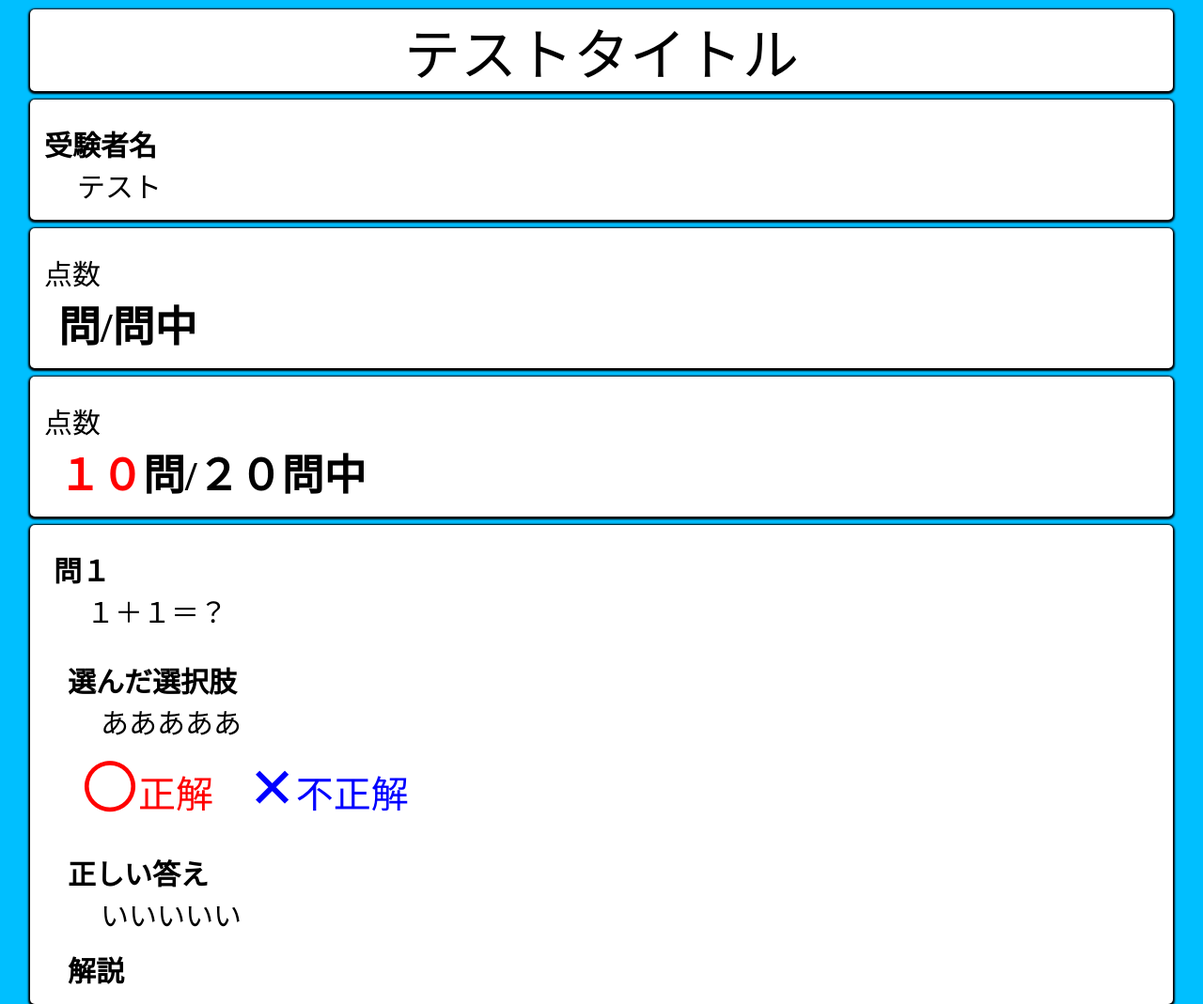
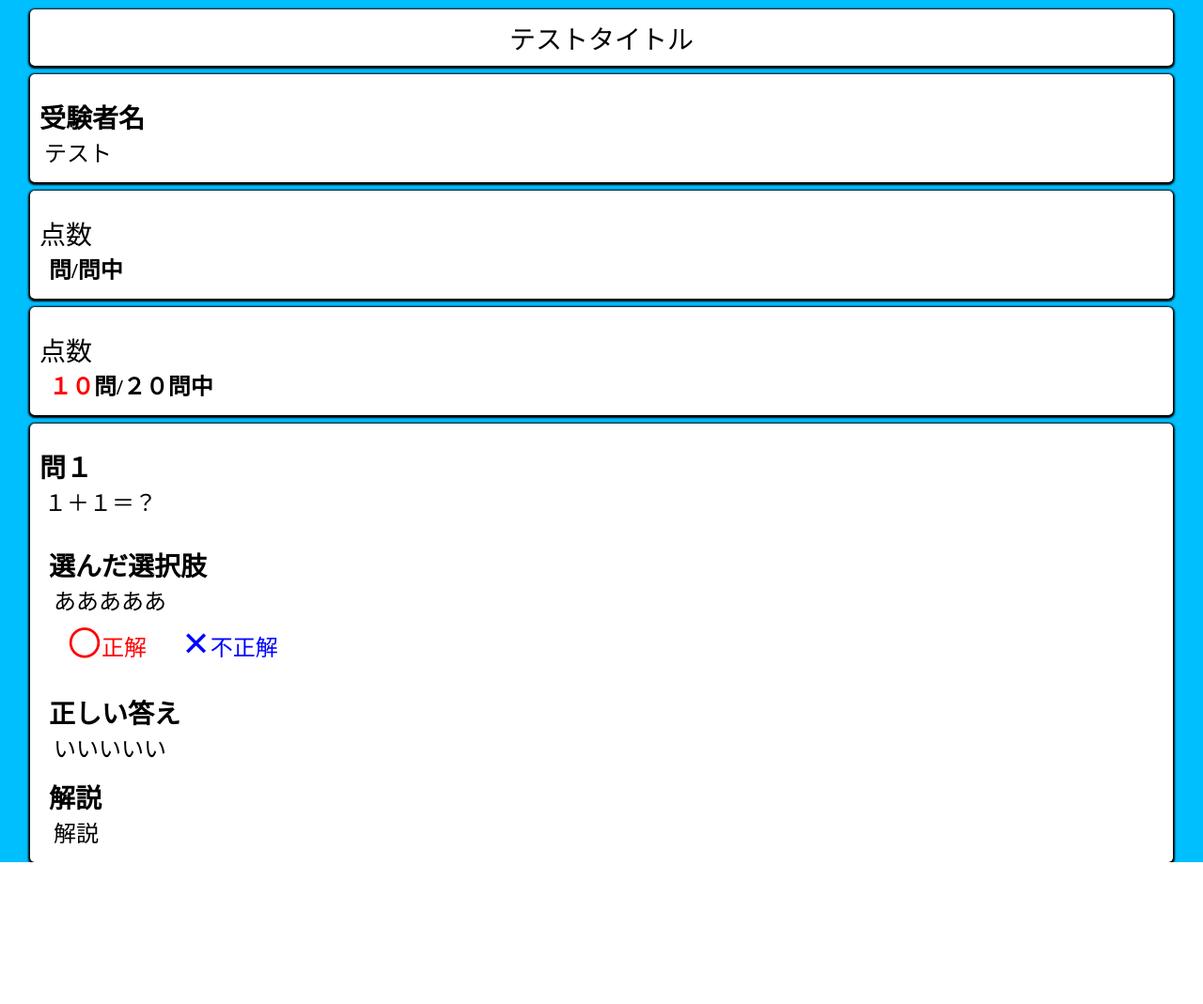
Before and after one commit to TeamB-2025W/sakumonkun, a Django app: template project/app/templates/app/exam/exam_result.html in a window 1280 px wide. Shown: the whole page at 94% size. After the commit the page ends 918 px from the top, so only its background shows below. Run offline with Django 4.2, Linux system fonts and the light colour scheme; the template is opened without the code that fills it, so the values that code supplies are empty.

Commit message:
result画面表示の細かな修正

```diff
--- a/project/app/static/css/result.css
+++ b/project/app/static/css/result.css
@@ -19,12 +19,11 @@
 .result_header {
     background-color: white;
     min-width: 95vw;
-    font-size: 40px;
     font-weight: 200;
     border-radius: 5px;
     text-align: center;
     box-shadow: 0 1px 2px 2px black;
-    margin-top: 10px;
+    margin: 10px 0 0 0;
 }
 
 .result_container {
@@ -39,42 +38,40 @@
 }
 
 .exam_title {
-    font-size: 60px;
+    font-size: 28px;
+    margin: 10px 0 10px 0;
 }
 
 .result_title {
-    margin-left: 15px;
+    margin-left: 10px;
     margin-top: 15px;
-    font-size: 30px;
+    font-size: 28px;
 }
 
 .result_text {
-    margin-left: 50px;
+    margin-left: 15px;
+    font-size: 24px;
 }
 
 .result_score {
-    margin-left: 30px;
+    margin-left: 20px;
 }
 
 .score {
     color: red;
 }
 
-.question_box {
-    margin-left: 10px;
- }
-
 .selected_choice {
-  margin-left: 15px;
+  margin-left: 10px;
   margin-top: 30px;
 }
 
 .judge {
-    font-size: 40px;
+    font-size: 24px;
 }
 
 .judge_icon {
-    font-size: 60px;
+    font-size: 36px;
     margin-left: 30px;
 }
 
--- a/project/app/templates/app/exam/exam_result.html
+++ b/project/app/templates/app/exam/exam_result.html
@@ -38,7 +38,7 @@
             {% for answer in answer_list %}
             <div class="result_container">
                 <div class="question_box" id="question1">
-                    <h2 class="question_number">
+                    <h2 class="question_number result_title">
                         問{{ forloop.count }}
                     </h2>
                     <p class="result_text_box result_text">
@@ -93,6 +93,7 @@
                             <h5 class="result_title">正しい答え</h5>
                             <p class="result_text">いいいいい</p>
                             <h5 class="result_title">解説</h5>
+                            <p class="result_text">解説</p>
                         </div>
                     </div>
                 </div>
```
